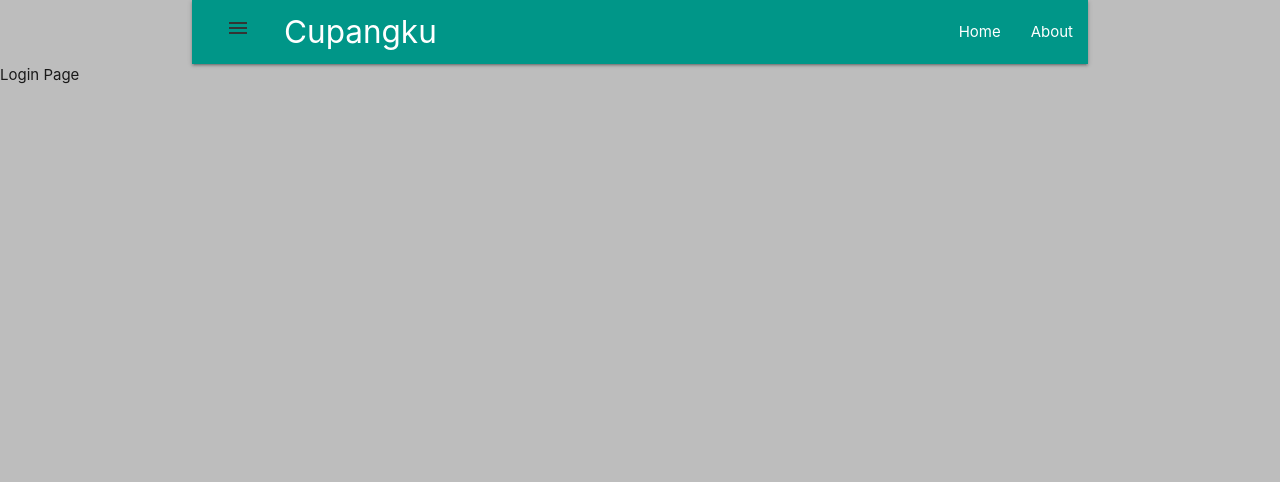
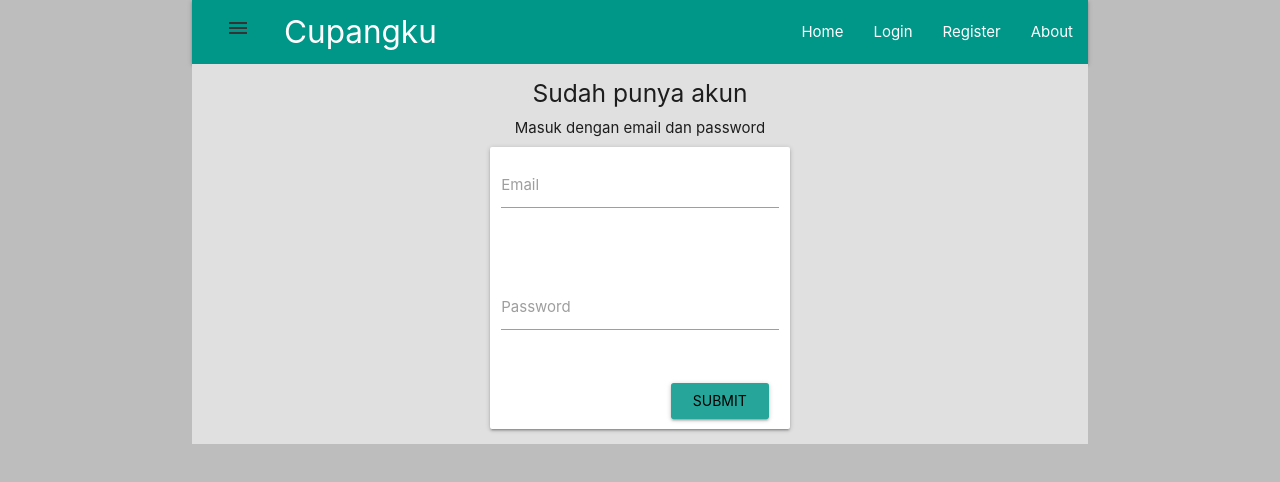
Before and after one commit to paperon26/cupangku-dev, a React (Create React App) app: page /login in a window 1280 px wide. Shown: the top 482 px of the page. Built offline with nearby package versions, Linux system fonts and the light colour scheme.

Commit message:
add login page and login form

```diff
--- a/src/components/header/Header.comp.jsx
+++ b/src/components/header/Header.comp.jsx
@@ -22,12 +22,16 @@ class Header extends React.Component {
 
           <ul id="nav-mobile" className="right hide-on-med-and-down">
             <li><Link to='/'>Home</Link></li>
+            <li><Link to='/login'>Login</Link></li>
+            <li><Link to='/register'>Register</Link></li>
             <li><Link to='/'>About</Link></li>
           </ul>
         </nav>
 
         <ul id="slide-out" className="sidenav">
           <li><Link to='/'>Home</Link></li>
+          <li><Link to='/login'>Login</Link></li>
+          <li><Link to='/register'>Register</Link></li>
           <li><Link to='/'>About</Link></li>
         </ul>
       </div>
--- /dev/null
+++ b/src/components/login-form/Login.comp.jsx
@@ -0,0 +1,73 @@
+import React from 'react'
+import M from 'materialize-css'
+
+import './Login.style.css'
+
+class LoginComp extends React.Component {
+  constructor(props) {
+    super(props)
+    this.state = {
+      email: '',
+      password: ''
+    }
+  }
+
+  componentDidMount() {
+    M.AutoInit()
+  }
+
+  handleSubmit = (e) => {
+    e.preventDefault()
+
+    this.setState({ email: '', password: '' })
+  }
+
+  handleChange = (e) => {
+    const { value, name } = e.target
+
+    this.setState({ [name]: value })
+  }
+
+  render() {
+    return (
+      <div className="row login-row">
+        <h5 className="col s12 center">Sudah punya akun</h5>
+        <span className="col s12 center">Masuk dengan email dan password</span>
+
+        <form className="col s12 card-panel" onSubmit={this.handleSubmit}>
+          <div className="row">
+            <div className="input-field col s12">
+              <input
+                id="email"
+                type="email"
+                name="email"
+                value={this.state.email}
+                onChange={this.handleChange}
+                className="validate"
+                required />
+              <label for="email">Email</label>
+              <span className="helper-text" data-error="format email salah" data-success="format email benar" ></span>
+            </div>
+          </div >
+          <div className="row">
+            <div className="input-field col s12">
+              <input
+                id="password"
+                type="password"
+                name="password"
+                value={this.state.password}
+                onChange={this.handleChange}
+                className="validate"
+                required />
+              <label for="password">Password</label>
+            </div>
+          </div>
+
+          <input type="submit" value="Submit" id="validate" className="btn waves-effect waves-light right" />
+        </form>
+      </div>
+    )
+  }
+}
+
+export default LoginComp
--- /dev/null
+++ b/src/components/login-form/Login.style.css
@@ -0,0 +1,7 @@
+.login-row{
+  width: 300px;
+}
+
+.btn{
+  margin: 10px
+}
--- a/src/pages/login.page/Login.page.jsx
+++ b/src/pages/login.page/Login.page.jsx
@@ -1,8 +1,9 @@
 import React from 'react'
+import LoginComp from '../../components/login-form/Login.comp'
 
 const LoginPage = () => (
-  <div>
-    Login Page
+  <div className="container grey lighten-2" >
+    <LoginComp />
   </div>
 )
 
```
